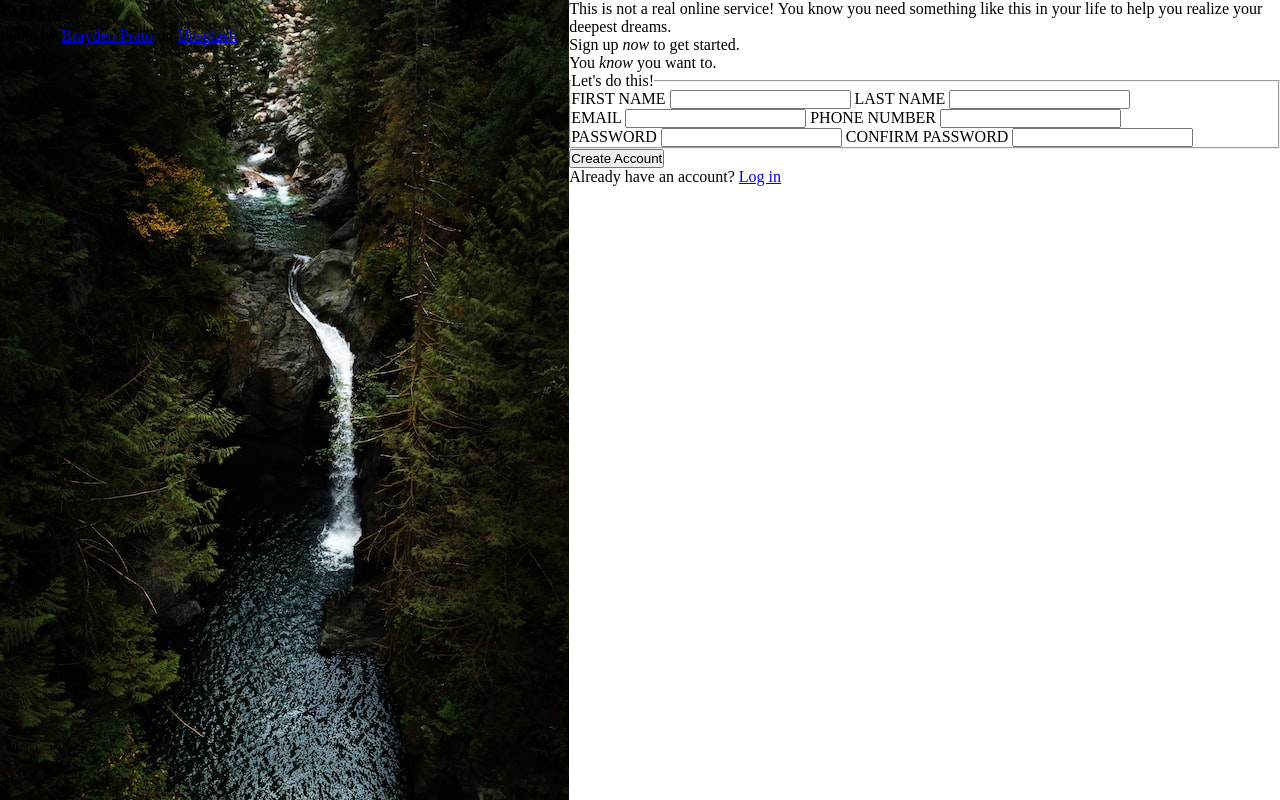
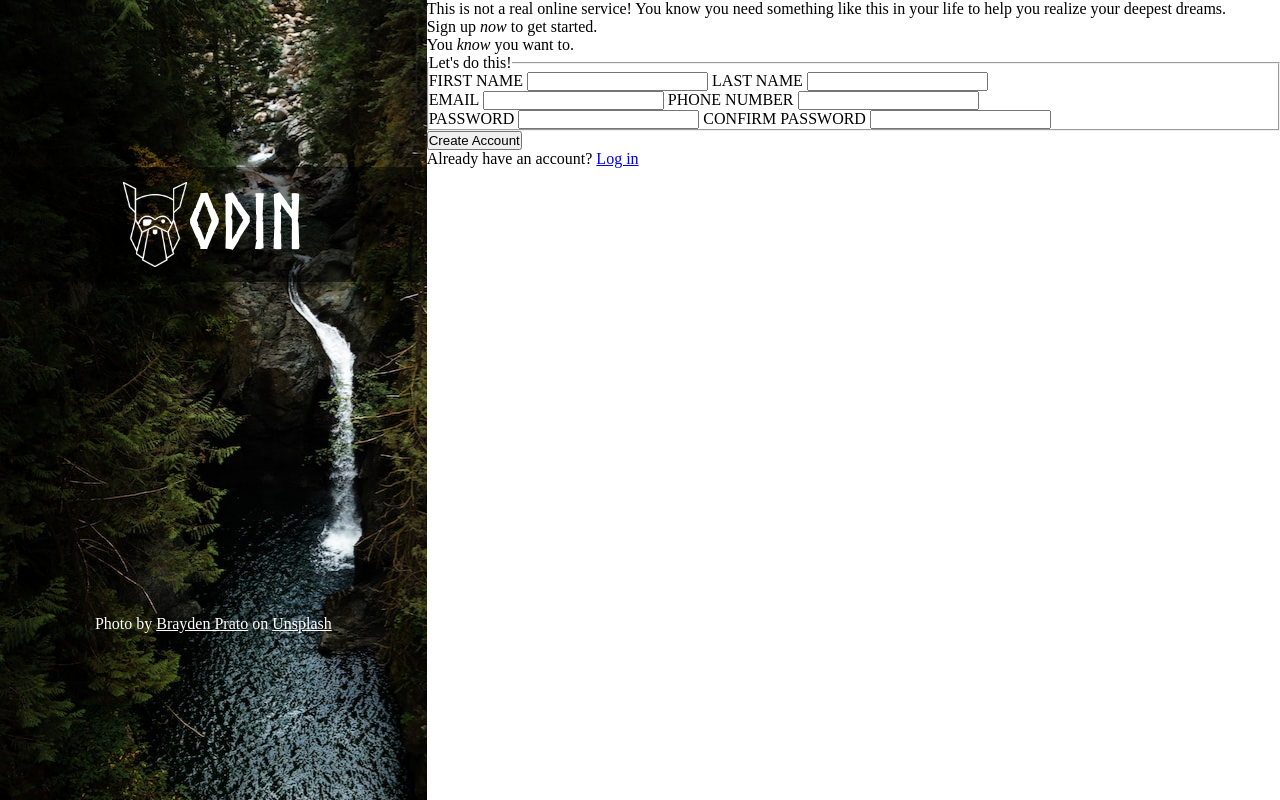
Before and after one commit to lopunnii/signup_form, a plain HTML site: page index.html in a window 1280 px wide. Drawn offline with Linux system fonts and the light colour scheme.

Commit message:
Layout content on left sidebar image

```diff
--- a/css/style.css
+++ b/css/style.css
@@ -10,6 +10,7 @@ body {
 #sidebar {
     height: 100vh;
     width: 50%;
+    flex: 1;
 }
 
 .sidebar-img {
@@ -17,4 +18,57 @@ body {
     background-repeat: no-repeat;
     height: 100%;
     width: 100%;
+
+    display: flex;
+    flex-direction: column;
+    justify-content: space-around;
 }
+
+.sidebar-logo {
+    width: 64px;
+}
+
+h1 {
+    font-family: norse-bold;
+    color: white;
+    font-size: 76px;
+}
+
+.header-bg {
+    background-color: rgba(0, 0, 0, 0.5);
+
+    display: flex;
+    justify-content: center;
+    gap: 2px;
+    padding: 15px;
+}
+
+#sidebar p {
+    color: white;
+    text-align: center;
+}
+
+#sidebar p a:link {
+    color: white;
+}
+
+#sidebar p a:visited {
+    color: white;
+}
+
+#sidebar p a:hover {
+    color: lightgrey;
+}
+
+#sidebar p a:active {
+    color: lightgrey;
+}
+
+#main_section {
+    flex: 2;
+}
+
+@font-face {
+    font-family: norse-bold;
+    src: url(../fonts/Norse-Bold.otf)
+}
--- a/index.html
+++ b/index.html
@@ -8,7 +8,8 @@
 <body>
     <section id="sidebar">
         <div class="sidebar-img">
-            <div class="title-bg">
+            <div class="header-bg">
+            <img class="sidebar-logo" src="img/odin-lined.png" alt="Odin Logo">
             <h1>ODIN</h1>
             </div>
             <p>Photo by <a href="https://unsplash.com/@pratophoto?utm_source=unsplash&utm_medium=referral&utm_content=creditCopyText">Brayden Prato</a> on <a href="https://unsplash.com/t/nature?utm_source=unsplash&utm_medium=referral&utm_content=creditCopyText">Unsplash</a></p>
```
